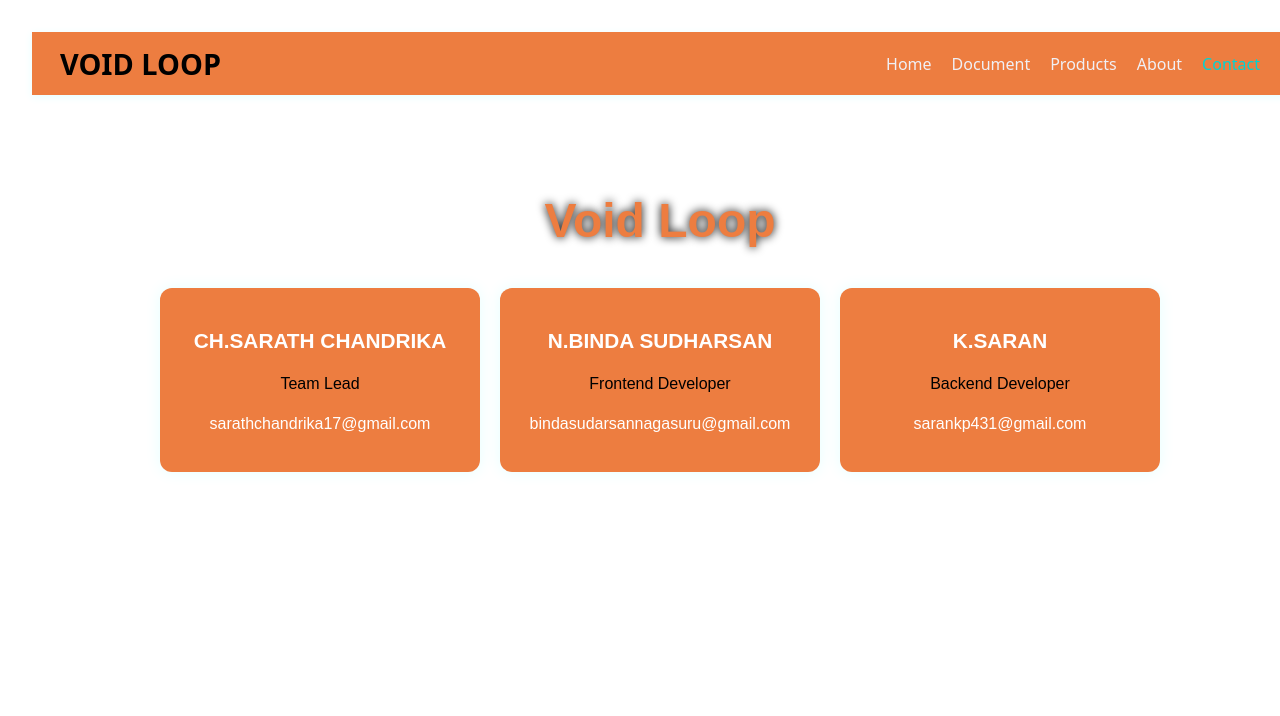
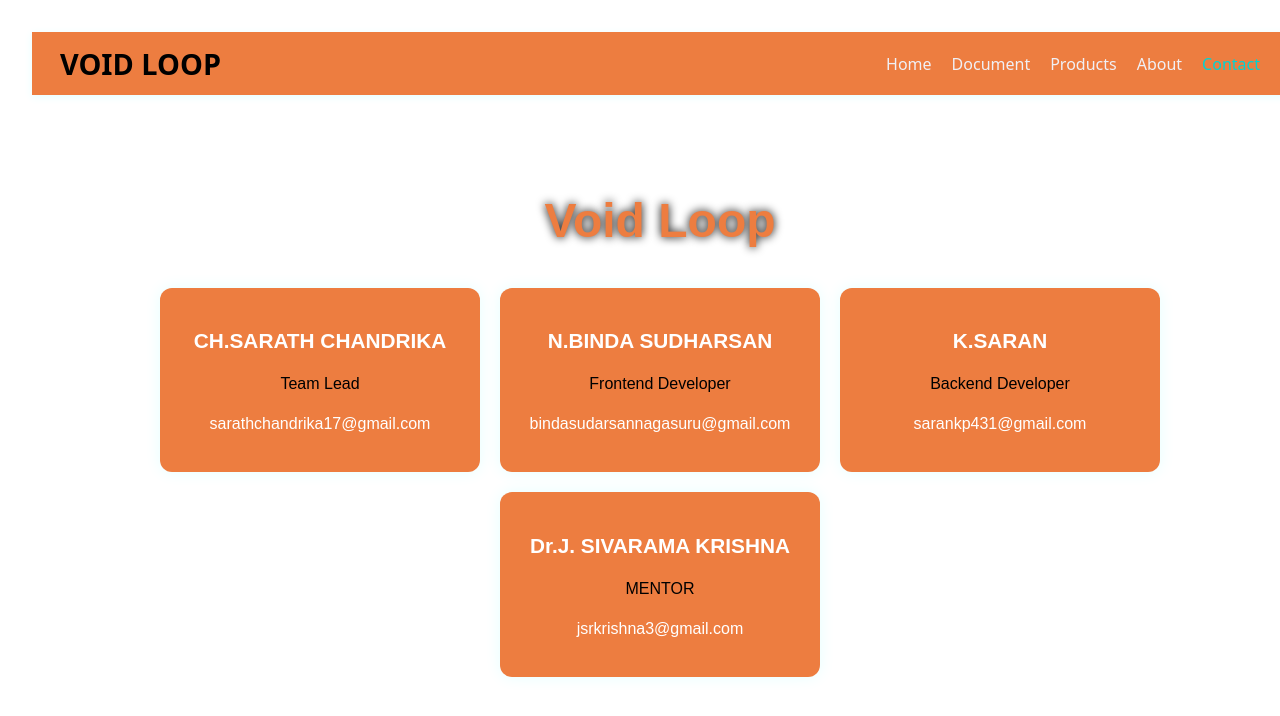
Before and after one commit to saran-dragon/voidloop, a React (Vite) app: page /contact in a window 1280 px wide. Shown: the top 716 px of the page. Built offline with nearby package versions, Linux system fonts and the light colour scheme.

Commit message:
updated hod-contact

```diff
--- a/src/components/Contact.jsx
+++ b/src/components/Contact.jsx
@@ -16,6 +16,11 @@ const contacts = [
     name: "K.SARAN",
     email: "sarankp431@gmail.com",
     role: "Backend Developer"
+  },
+  {
+    name: "Dr.J. SIVARAMA KRISHNA",
+    email: "jsrkrishna3@gmail.com",
+    role: "MENTOR"
   }
 ];
 
```
